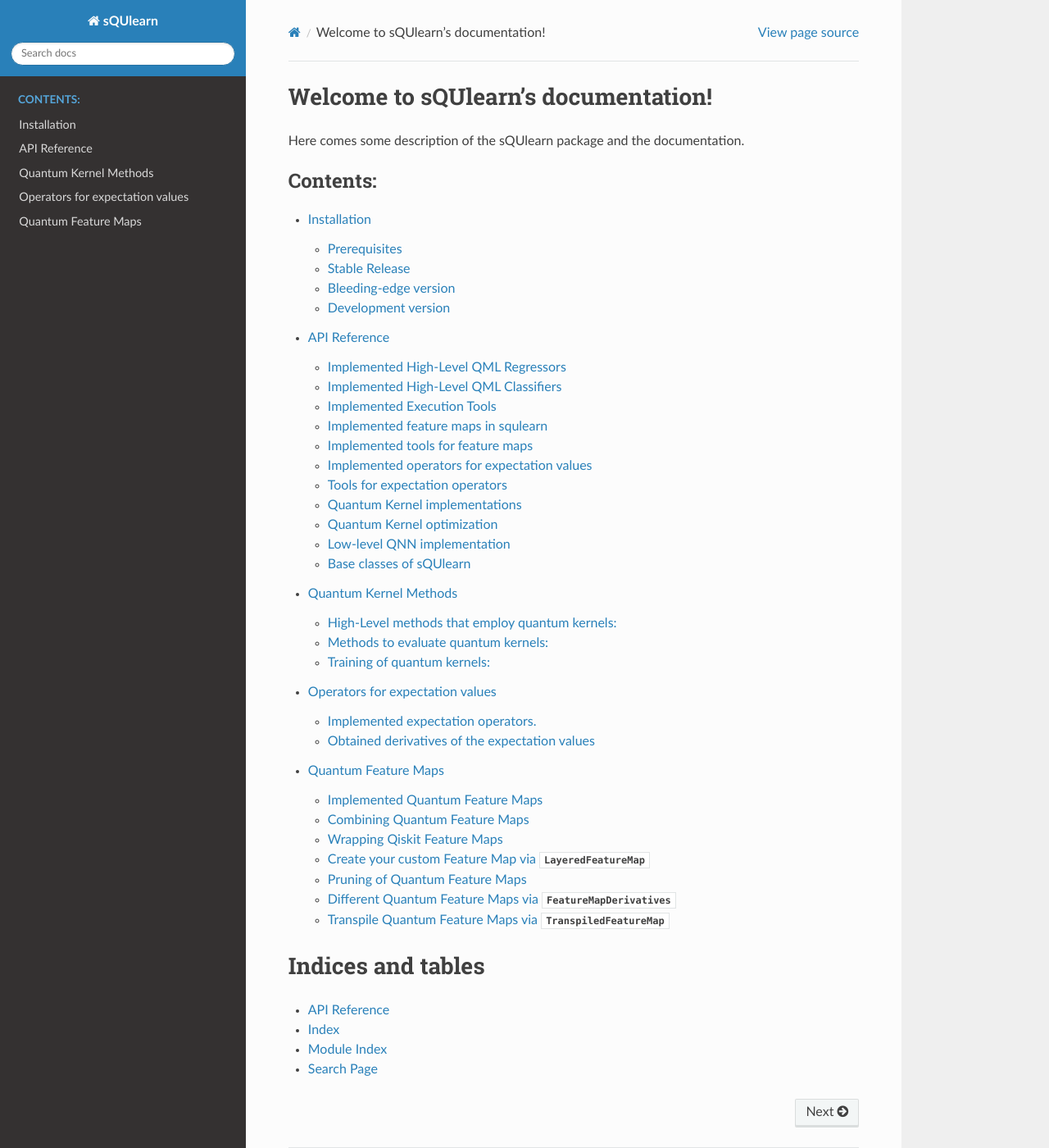
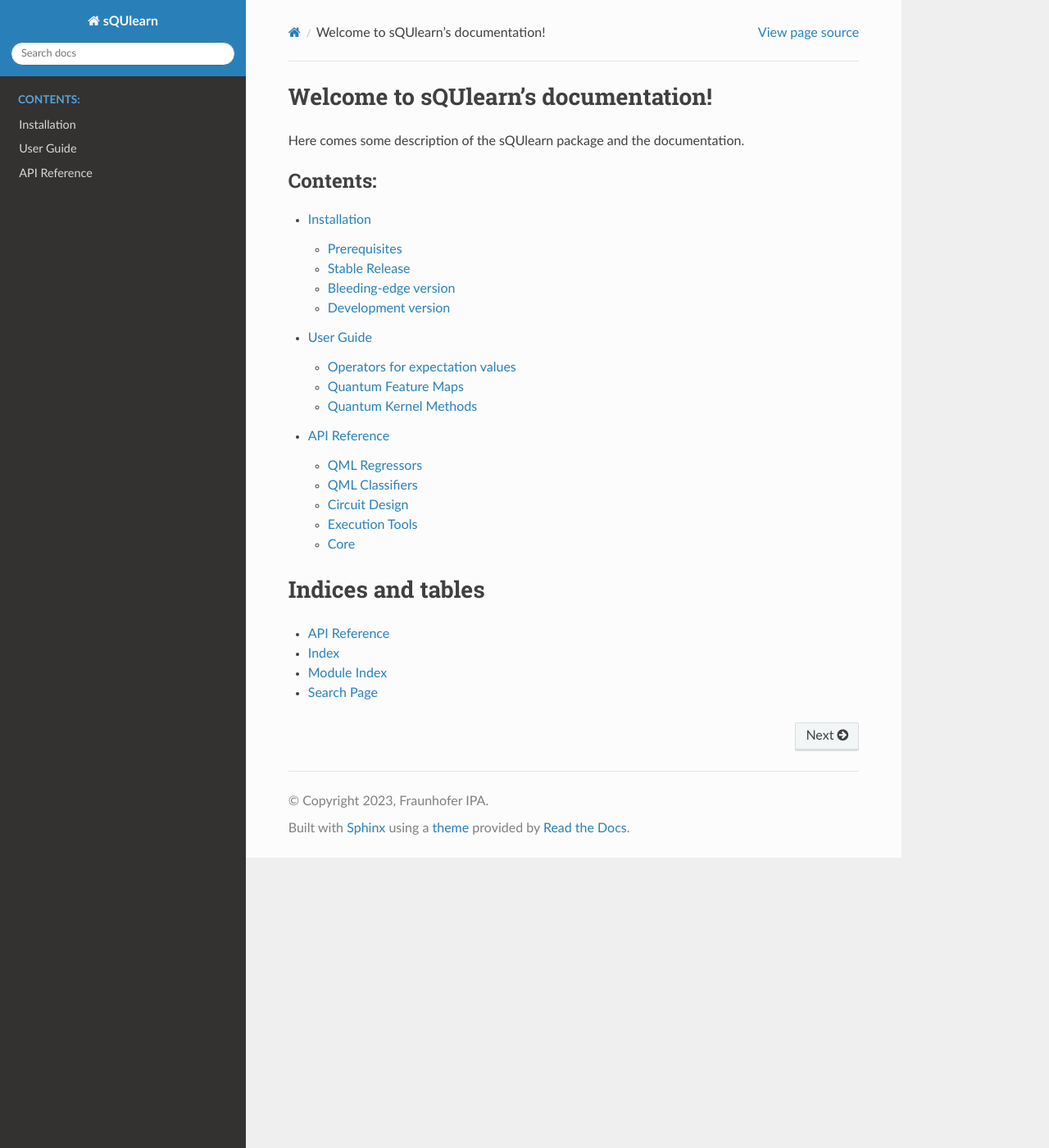
Before and after one commit to sQUlearn/squlearn, a Sphinx documentation site: the page built from docs/index.rst, in a window 1280 px wide and 1400 px high. Shown: the whole window at 82% size. Built offline with Sphinx 7.4.7 and the Read the Docs theme 2.0.0, drawn with Linux system fonts in a browser that asks for light colours.

Commit message:
Restructure api_references and user_guide

```diff
--- a/docs/index.rst
+++ b/docs/index.rst
@@ -12,11 +12,9 @@
    :maxdepth: 2
    :caption: Contents:
 
-   tutorials/install
+   install/install
+   user_guide/user_guide_index
    modules/classes
-   tutorials/kernel_methods
-   tutorials/operators
-   tutorials/feature_maps
 
 Indices and tables
 ==================
--- a/docs/modules/classes.rst
+++ b/docs/modules/classes.rst
@@ -6,7 +6,7 @@
 
 
 
-Implemented High-Level QML Regressors
+QML Regressors
 =====================================
 
 .. currentmodule:: squlearn
@@ -22,7 +22,7 @@
    qnn.QNNRegressor
 
 
-Implemented High-Level QML Classifiers
+QML Classifiers
 ======================================
 
 .. currentmodule:: squlearn
@@ -37,21 +37,11 @@
    qnn.QNNClassifier
 
 
-Implemented Execution Tools
-===========================
+Circuit Design
+====================================
 
-.. currentmodule:: squlearn
-
-.. autosummary::
-   :nosignatures:
-   :toctree: generated/
-   :template: class.rst
-
-   Executor
-
-
-Implemented feature maps in squlearn
-====================================
+Feature Maps
+------------------------------------
 
 .. automodule:: squlearn.feature_map
     :no-members:
@@ -75,8 +65,8 @@
    feature_map.QiskitZFeatureMap
    feature_map.QiskitFeatureMap
 
-Implemented tools for feature maps
-==================================
+Feature Map Tools
+------------------------------------
 
 .. currentmodule:: squlearn
 
@@ -100,8 +90,8 @@
    feature_map.pruning_from_QFI
 
 
-Implemented operators for expectation values
-============================================
+Operators
+------------------------------------
 
 .. automodule:: squlearn.expectation_operator
     :no-members:
@@ -121,8 +111,8 @@
    expectation_operator.IsingHamiltonian
    expectation_operator.CustomExpectationOperator
 
-Tools for expectation operators
-================================
+Operator Tools
+------------------------------------
 
 .. currentmodule:: squlearn
 
@@ -134,8 +124,25 @@
    expectation_operator.ExpectationOperatorBase
    expectation_operator.ExpectationOperatorDerivatives
 
-Quantum Kernel implementations
+
+Execution Tools
+===========================
+
+.. currentmodule:: squlearn
+
+.. autosummary::
+   :nosignatures:
+   :toctree: generated/
+   :template: class.rst
+
+   Executor
+
+
+Core
 ==============================
+
+Quantum Kernel Core
+------------------------------------
 
 .. automodule:: squlearn.kernel.matrix
     :no-members:
@@ -150,9 +157,6 @@
 
    kernel.matrix.FidelityKernel
    kernel.matrix.ProjectedQuantumKernel
-
-Quantum Kernel optimization
-===========================
 
 .. automodule:: squlearn.kernel.optimization
     :no-members:
@@ -170,8 +174,8 @@
    kernel.optimization.target_alignment.TargetAlignment
 
 
-Low-level QNN implementation
-============================
+QNN Core
+------------------------------------
 
 .. automodule:: squlearn.qnn
     :no-members:
@@ -191,8 +195,8 @@
    qnn.loss.ParameterRegularizationLoss
 
 
-Base classes of sQUlearn
-========================
+Base Classes
+------------------------------------
 
 .. currentmodule:: squlearn
 
--- /dev/null
+++ b/docs/user_guide/user_guide_index.rst
@@ -0,0 +1,11 @@
+.. _user_guide:
+
+User Guide
+============
+
+.. toctree::
+   :maxdepth: 2
+
+   operators
+   feature_maps
+   kernel_methods
```
Also changed, not shown: docs/install/install.rst (renamed from docs/tutorials/install.rst), docs/user_guide/feature_maps.rst (renamed from docs/tutorials/feature_maps.rst), docs/user_guide/kernel_methods.rst (renamed from docs/tutorials/kernel_methods.rst), docs/user_guide/operators.rst (renamed from docs/tutorials/operators.rst).
